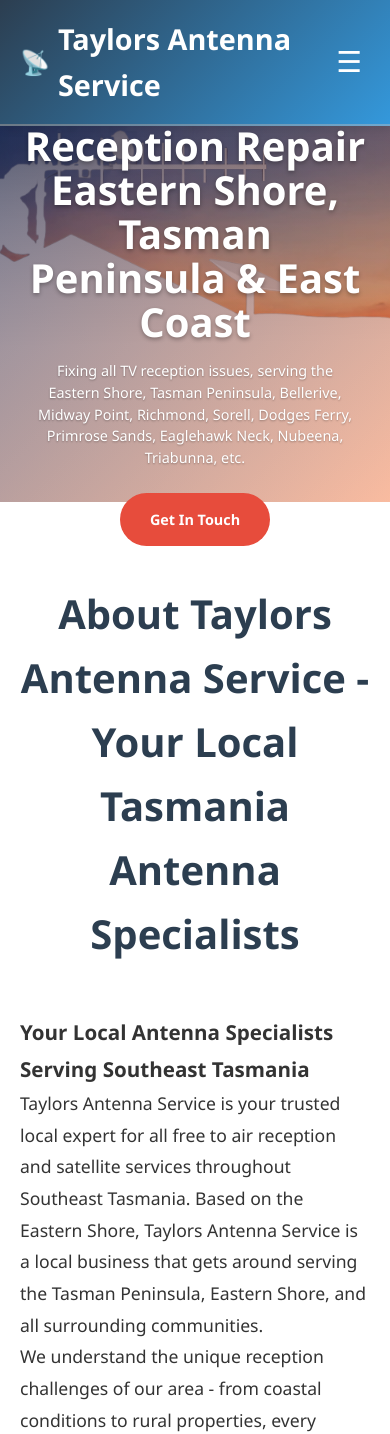
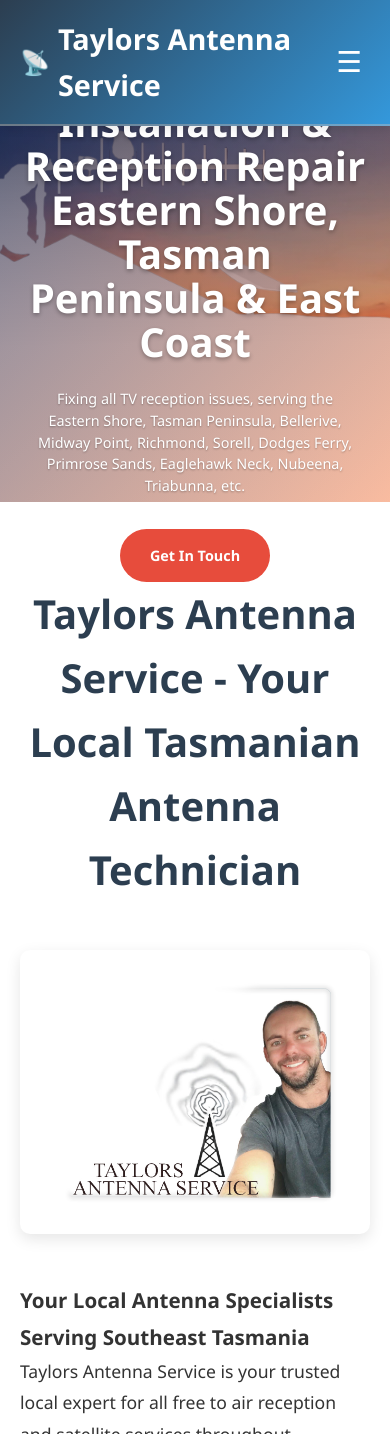
Before and after one commit to 2ndMoses/taylors-antenna-website, a plain HTML site: page index.html in a window 390 px wide. Shown: the top 1434 px of the page. Drawn offline with Linux system fonts and the light colour scheme.

Commit message:
about me

```diff
--- a/index.html
+++ b/index.html
@@ -411,20 +411,25 @@
         @media (max-width: 768px) {
             .hero {
                 min-height: 60vh;
-                padding: 4rem 0;
+                padding: 5rem 0 4rem 0; /* Increased top padding to push content down */
                 background-size: cover;
                 background-position: center center;
+                margin-top: 80px; /* Ensure margin-top is maintained */
+            }
+
+            .hero-content {
+                padding-top: 1rem; /* Additional padding to push content down further */
             }
 
             .hero-content h1 {
                 font-size: 2.2rem;
-                margin-bottom: 1rem;
+                margin-bottom: 1.5rem; /* Increased margin for better spacing */
                 line-height: 1.1;
             }
 
             .hero-content p {
                 font-size: 1rem;
-                margin-bottom: 2rem;
+                margin-bottom: 2.5rem; /* Increased margin for better spacing */
                 padding: 0 1rem;
             }
         }
@@ -432,19 +437,23 @@
         /* Even smaller screens (phones in portrait) */
         @media (max-width: 480px) {
             .hero {
-                min-height: 50vh;
-                padding: 3rem 0;
+                min-height: 60vh;
+                padding: 5rem 0 3rem 0; /* Increased top padding */
+            }
+
+            .hero-content {
+                padding-top: 1.5rem; /* More padding for smaller screens */
             }
 
             .hero-content h1 {
                 font-size: 1.8rem;
-                margin-bottom: 1rem;
+                margin-bottom: 1.5rem;
             }
 
             .hero-content p {
                 font-size: 0.9rem;
                 line-height: 1.5;
-                margin-bottom: 1.5rem;
+                margin-bottom: 2rem;
             }
 
             .cta-button {
@@ -528,6 +537,31 @@
             background: white;
             padding: 30px;
             box-shadow: 0 5px 15px rgba(0,0,0,0.1);
+        }
+
+        /* About section mobile layout */
+        @media (max-width: 768px) {
+            .about-content {
+                grid-template-columns: 1fr;
+                gap: 2rem;
+            }
+
+            /* Force image to appear first on mobile */
+            .about-image {
+                order: -1; /* This makes the image appear before the text */
+                margin-bottom: 1rem;
+            }
+
+            .about-text {
+                order: 1; /* This ensures text comes after image */
+            }
+
+            .about-image img {
+                width: 100%;
+                max-width: 300px; /* Smaller on mobile */
+                height: auto;
+                margin: 0 auto; /* Center the image */
+            }
         }
 
         /* Gallery */
@@ -928,7 +962,7 @@
     <!-- About Section -->
     <section id="about">
         <div class="container">
-            <h2 class="section-title">About Taylors Antenna Service - Your Local Tasmania Antenna Specialists</h2>
+            <h2 class="section-title">Taylors Antenna Service - Your Local Tasmanian Antenna Technician</h2>
             <div class="about-content">
                 <div class="about-text">
                     <h3>Your Local Antenna Specialists Serving Southeast Tasmania</h3>
```
